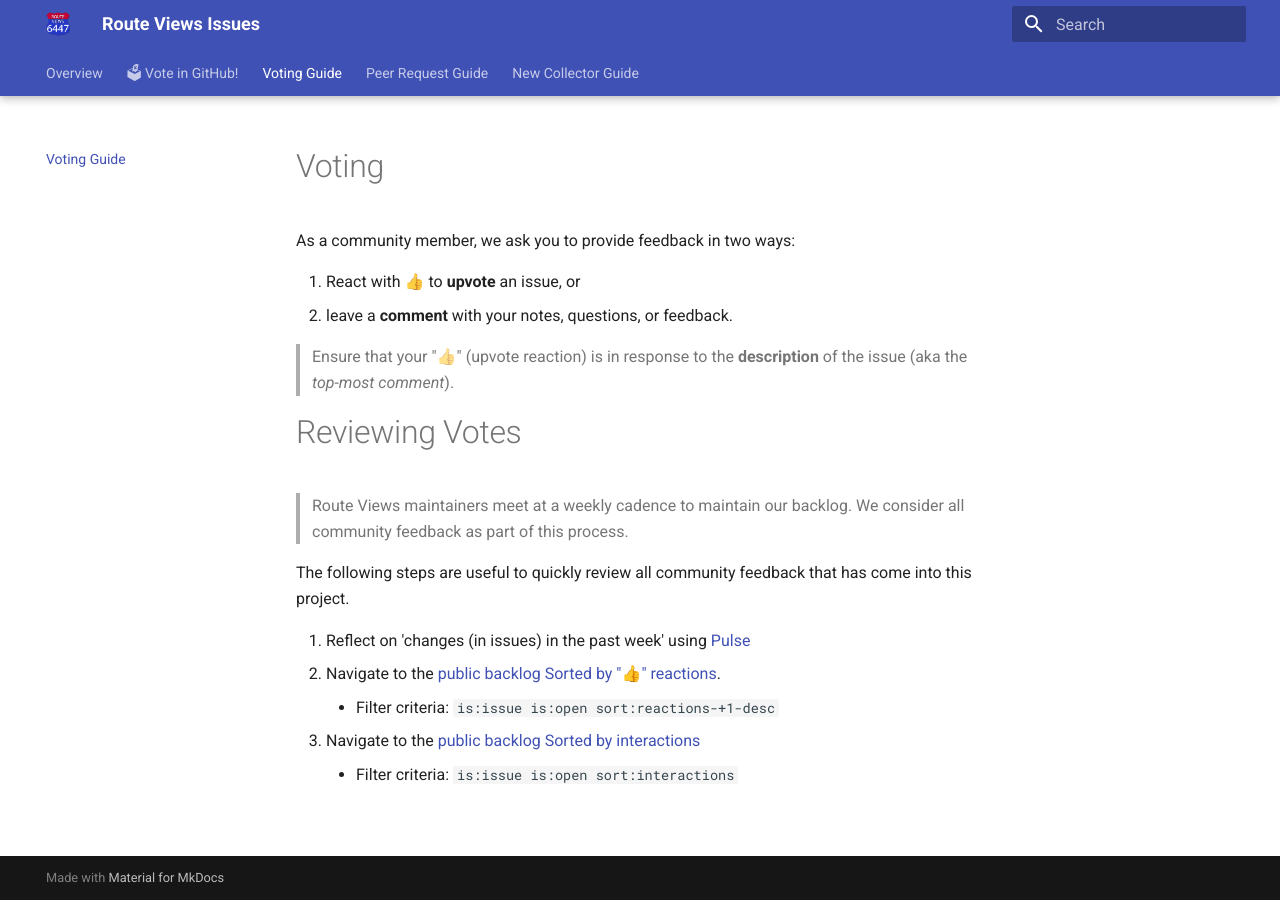
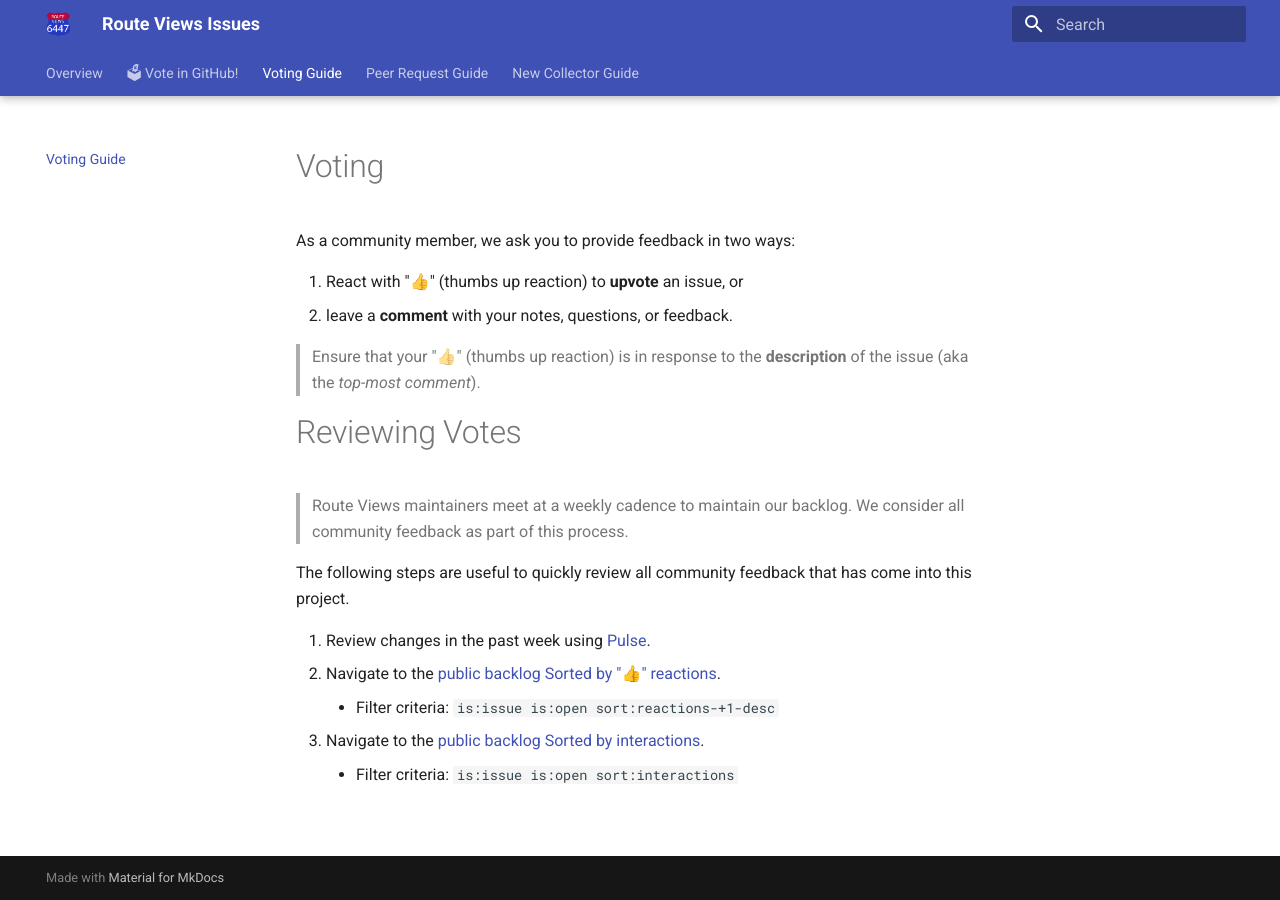
Before and after one commit to routeviews/issues, an MkDocs documentation site: the page built from docs/voting.md, in a window 1280 px wide. Built offline with MkDocs 1.6.1 and Material for MkDocs 9.7.7, drawn with Linux system fonts in a browser that asks for light colours.

Commit message:
Add some clarifying language

```diff
--- a/docs/voting.md
+++ b/docs/voting.md
@@ -3,10 +3,10 @@
 
 As a community member, we ask you to provide feedback in two ways:
 
-1. React with 👍 to **upvote** an issue, or
+1. React with "👍" (thumbs up reaction) to **upvote** an issue, or
 2. leave a **comment** with your notes, questions, or feedback.
 
-> Ensure that your "👍" (upvote reaction) is in response to the **description** of the issue (aka the *top-most comment*).
+> Ensure that your "👍" (thumbs up reaction) is in response to the **description** of the issue (aka the *top-most comment*).
 
 # Reviewing Votes
 
@@ -15,8 +15,8 @@ As a community member, we ask you to provide feedback in two ways:
 
 The following steps are useful to quickly review all community feedback that has come into this project.
 
-1. Reflect on 'changes (in issues) in the past week' using [Pulse](https://github.com/routeviews/public/pulse)
+1. Review changes in the past week using [Pulse](https://github.com/routeviews/public/pulse).
 2. Navigate to the [public backlog Sorted by "👍" reactions](https://github.com/routeviews/public/issues?q=is%3Aissue+is%3Aopen+sort%3Areactions-%2B1-desc).
     * Filter criteria: `is:issue is:open sort:reactions-+1-desc`
-3. Navigate to the [public backlog Sorted by interactions](https://github.com/routeviews/public/issues?q=is%3Aissue+is%3Aopen+sort%3Ainteractions)
+3. Navigate to the [public backlog Sorted by interactions](https://github.com/routeviews/public/issues?q=is%3Aissue+is%3Aopen+sort%3Ainteractions).
     * Filter criteria: `is:issue is:open sort:interactions`
```
